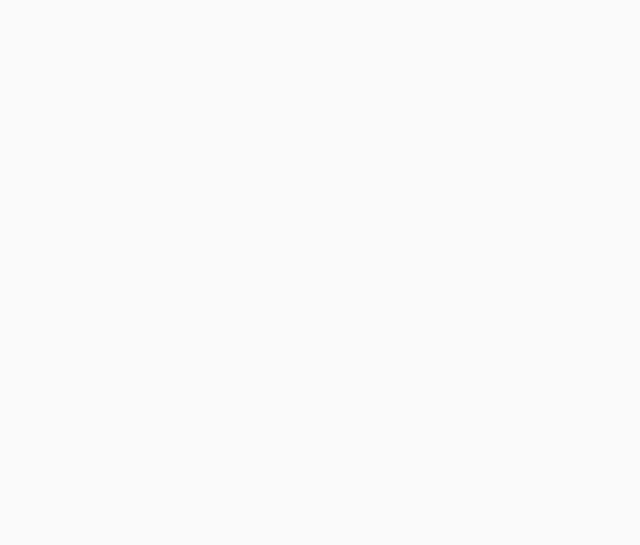
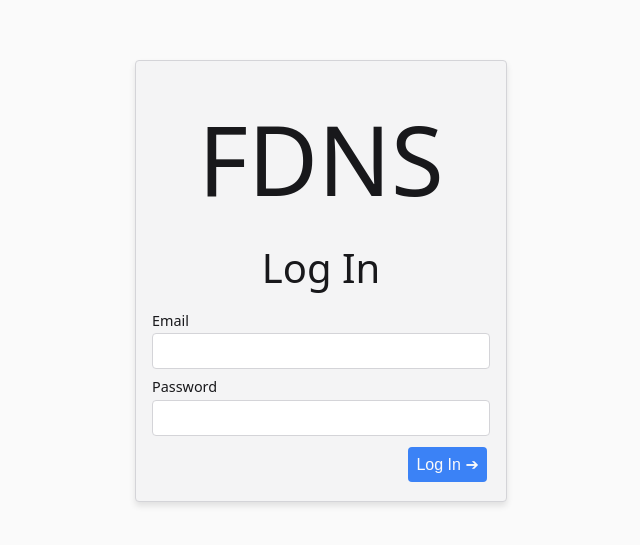
Before and after one commit to HOSTSdotTXT/hostsdottxt-web, a React (Create React App) app: page /login in a window 1280 px wide. Before the commit this address had no page. Shown: the part 119-664 px from the top of the page, without its empty margins (319-959 px from the left). Built offline with nearby package versions, Linux system fonts and the light colour scheme.

Commit message:
add auth and login page

```diff
--- a/package.json
+++ b/package.json
@@ -13,6 +13,7 @@
     "@testing-library/user-event": "^13.5.0",
     "react": "^18.1.0",
     "react-dom": "^18.1.0",
+    "react-jwt": "^1.1.6",
     "react-router-dom": "^6.3.0",
     "react-scripts": "5.0.1",
     "typescript": "^4.7.2",
@@ -24,6 +25,7 @@
     "test": "react-scripts test",
     "eject": "react-scripts eject"
   },
+  "proxy": "http://127.0.0.1:8000",
   "eslintConfig": {
     "extends": [
       "react-app",
--- /dev/null
+++ b/src/hooks/useAuth.js
@@ -0,0 +1,44 @@
+import React from "react";
+import { isExpired } from "react-jwt";
+import { Navigate, useLocation } from "react-router-dom";
+
+let AuthContext = React.createContext();
+
+export function AuthProvider({ children }) {
+  let [token, setToken] = React.useState(localStorage.getItem("token"));
+
+  let signin = (token, callback) => {
+    setToken(token);
+    localStorage.setItem("token", token);
+    callback();
+  };
+
+  let signout = (callback) => {
+    setToken(null);
+    localStorage.removeItem("token");
+    callback();
+  };
+
+  let value = { token, signin, signout };
+
+  return <AuthContext.Provider value={value}>{children}</AuthContext.Provider>;
+}
+
+export function useAuth() {
+  return React.useContext(AuthContext);
+}
+
+export function RequireAuth({ children }) {
+  let auth = useAuth();
+  let location = useLocation();
+
+  if (!auth.token || isExpired(auth.token)) {
+    // Redirect them to the /login page, but save the current location they were
+    // trying to go to when they were redirected. This allows us to send them
+    // along to that page after they login, which is a nicer user experience
+    // than dropping them off on the home page.
+    return <Navigate to="/login" state={{ from: location }} replace />;
+  }
+
+  return children;
+}
--- a/src/index.js
+++ b/src/index.js
@@ -4,18 +4,22 @@ import { BrowserRouter, Routes, Route, Link } from "react-router-dom";
 import './index.css';
 // import App from './App';
 import SignUp from './routes/SignUp.js';
+import Login from './routes/Login';
 import reportWebVitals from './reportWebVitals';
+import { AuthProvider } from './hooks/useAuth';
 
 const root = ReactDOM.createRoot(document.getElementById('root'));
 root.render(
   <React.StrictMode>
-    <BrowserRouter>
-      <Routes>
-        {/* <Route path="/" element={<Home />} />
-        <Route path="login" element={<Login />} /> */}
-        <Route path="signup" element={<SignUp />} />
-      </Routes>
-    </BrowserRouter>
+    <AuthProvider>
+      <BrowserRouter>
+        <Routes>
+          { /* <Route path="/" element={<Home />} /> */}
+          <Route path="login" element={<Login />} />
+          <Route path="signup" element={<SignUp />} />
+        </Routes>
+      </BrowserRouter>
+    </AuthProvider>
   </React.StrictMode>
 );
 
--- /dev/null
+++ b/src/routes/Login.js
@@ -0,0 +1,121 @@
+import { useEffect, useState } from "react";
+import React from "react";
+import {
+  Routes,
+  Route,
+  Link,
+  useNavigate,
+  useLocation,
+  Navigate,
+  Outlet,
+} from "react-router-dom";
+import Button from "../uikit/Button.js";
+import Input from "../uikit/Input.js"
+import { useAuth } from "../hooks/useAuth";
+import { isExpired } from "react-jwt";
+import { styled } from "@stitches/react";
+
+const Flex = styled("div", {
+  display: "flex",
+  alignItems: "center",
+  justifyContent: "center",
+  minHeight: "100vh",
+});
+
+const LoginCard = styled("div", {
+  boxShadow: "0 4px 6px rgba(0,0,0,0.1)",
+  borderRadius: "4px",
+  padding: "1em",
+  border: "1px solid #D4D4D8",
+  backgroundColor: "#F4F4F5",
+});
+
+const Title = styled("h1", {
+  textAlign: "center",
+  fontSize: "6em",
+  margin: "1rem 0",
+  fontWeight: 300,
+});
+
+const Subtitle = styled("h1", {
+  textAlign: "center",
+  fontSize: "2.5em",
+  margin: "1rem 0",
+  fontWeight: 300
+});
+
+const StyledLabel = styled("label", {
+  display: "block",
+  paddingBottom: "0.25em",
+  fontSize: "0.9em",
+});
+
+
+const AlignRight = styled("div", {
+  "display": "flex",
+  "alignItems": "right",
+  "justifyContent": "right"
+})
+
+function Login(props) {
+  let auth = useAuth();
+  let navigate = useNavigate();
+  let location = useLocation();
+
+  let from = location.state?.from?.pathname || "/";
+
+  useEffect(() => {
+    if (auth.token && !isExpired(auth.token)) {
+      navigate(from, { replace: true });
+    }
+  }, [auth.token, from, navigate]);
+
+  const handleSubmit = () => {
+    fetch("/api/v1/users/login", {
+      method: "POST",
+      headers: {
+        "Content-Type": "application/json",
+      },
+      body: JSON.stringify({
+        email: document.getElementById("email").value.trim(),
+        password: document.getElementById("password").value.trim(),
+      }),
+    }).then((res) => {
+      if (res.status === 200) {
+        res.json().then((data) => {
+          auth.signin(data.token, () => {
+            navigate(from, { replace: true });
+          });
+        });
+      } else {
+        alert("Invalid email or password");
+      }
+    });
+  };
+
+
+  function onKeyPress(e) {
+    if (e.key == "Enter") {
+      e.preventDefault();
+      handleSubmit();
+    }
+  }
+
+  return (
+    <Flex>
+      <LoginCard>
+        <Title>FDNS</Title>
+        <Subtitle>Log In</Subtitle>
+        <StyledLabel for="email">Email</StyledLabel>
+        <Input id="email" type="email"></Input>
+        <StyledLabel for="password">Password</StyledLabel>
+        <Input id="password" type="password" onKeyUp={onKeyPress}></Input>
+        <AlignRight>
+          { /* <Button secondary>Cancel</Button> */}
+          <Button onClick={handleSubmit} primary>Log In {'\u2794'}</Button>
+        </AlignRight>
+      </LoginCard>
+    </Flex>
+  );
+}
+export default Login;
```
Also changed, not shown: src/hooks/useFetch.js (added, +17 -0 lines), 1 other file (tests, documents, lock files or other folders).
